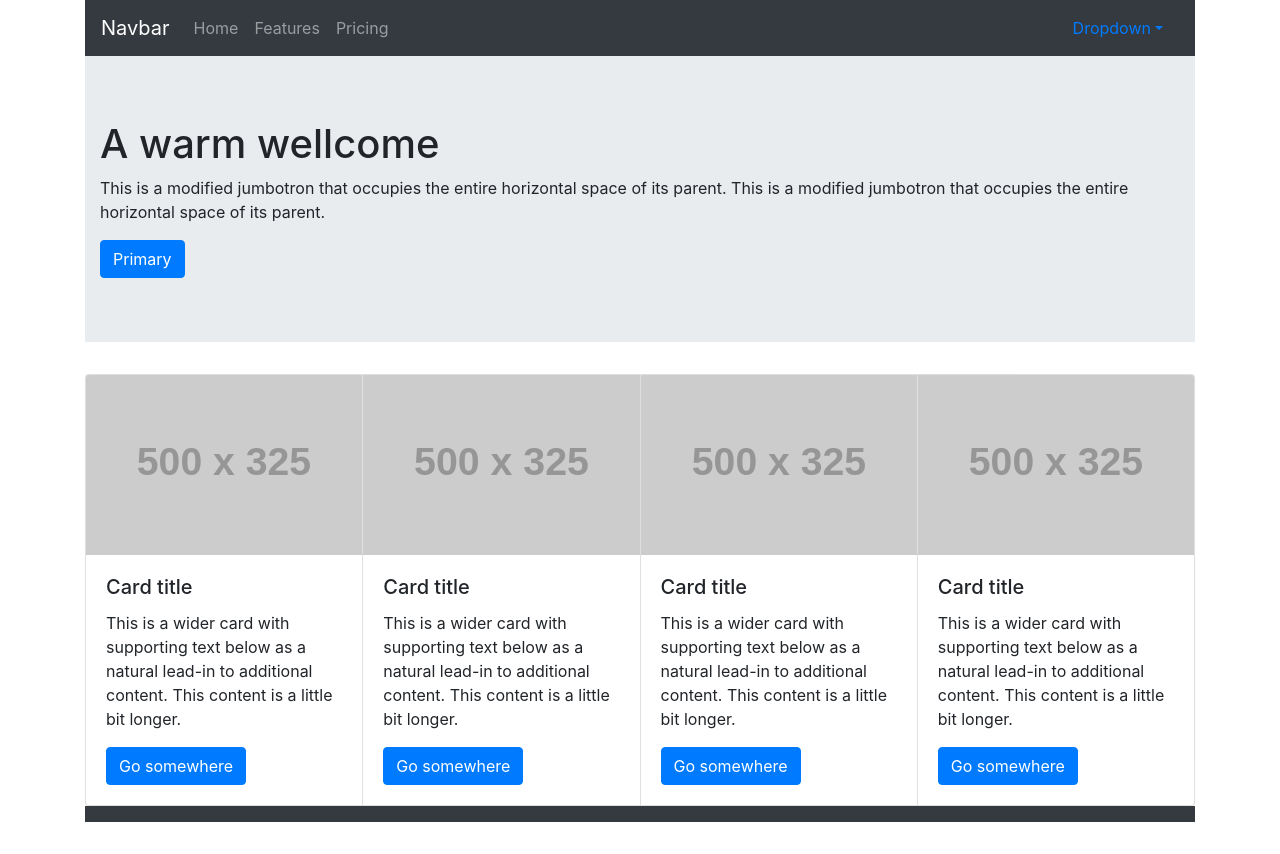
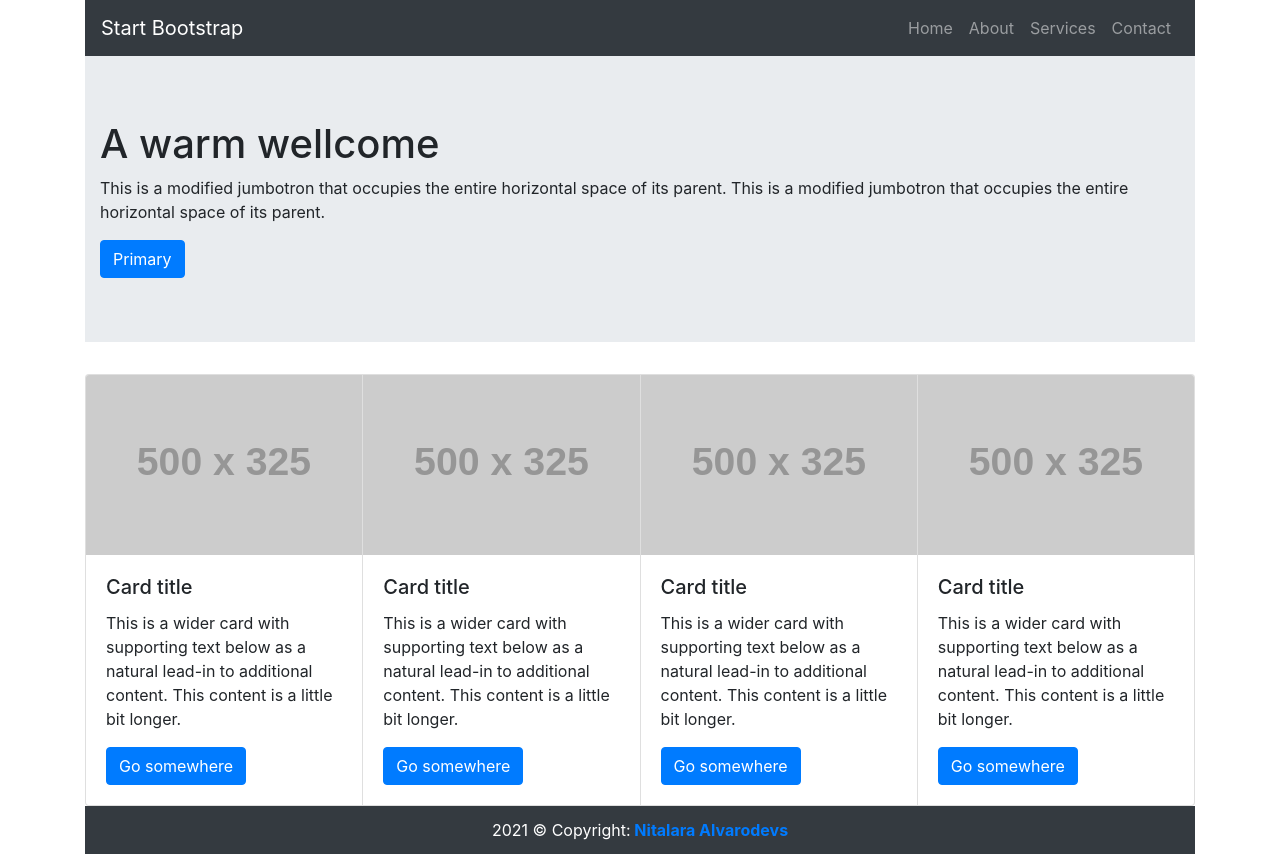
Before and after one commit to nitlara/LandingpageReact, a React app: page / in a window 1280 px wide. Before the commit the page ends 822 px from the top, so only its background shows below. Built offline with nearby package versions, Linux system fonts and the light colour scheme; placeholder pictures from the web are drawn by us.

Commit message:
Responsive Navbar & Footer updated

```diff
--- a/package.json
+++ b/package.json
@@ -60,7 +60,12 @@
 		]
 	},
 	"dependencies": {
+		"@fortawesome/fontawesome-free": "^5.15.1",
+		"@fortawesome/free-solid-svg-icons": "^5.15.1",
+		"@fortawesome/react-fontawesome": "^0.1.14",
 		"bootstrap": "^4.5.3",
+		"bootstrap-icons-react": "^1.0.0",
+		"font-awesome": "^4.7.0",
 		"jquery": "^3.5.1",
 		"mdbootstrap": "^4.19.2",
 		"popper.js": "^1.12.9",
@@ -68,6 +73,7 @@
 		"query-string": "^5.1.1",
 		"react": "^16.8.6",
 		"react-bootstrap": "^1.4.3",
+		"react-bootstrap-icons": "^1.2.3",
 		"react-dom": "^16.8.6",
 		"react-polyfills": "0.0.1"
 	}
--- a/src/js/component/footer.js
+++ b/src/js/component/footer.js
@@ -4,7 +4,21 @@ import { Navbar, Nav, NavItem, NavDropdown, MenuItem } from "react-bootstrap";
 export function Footer() {
 	return (
 		<div>
-			<Navbar bg="dark" variant="dark" />
+			<Navbar bg="dark" variant="dark" className="justify-content-center">
+				<div className="footer-copyright py-1 text-center">
+					2021 © Copyright:
+					<a
+						id="footer-link-react-copyright"
+						href="https://github.com/nitlara">
+						<strong> Nitalara </strong>
+					</a>
+					<a
+						id="footer-link-react-copyright"
+						href="https://github.com/Alvarodevs">
+						<strong> Alvarodevs </strong>
+					</a>
+				</div>
+			</Navbar>
 		</div>
 	);
 }
--- a/src/js/component/navbar.js
+++ b/src/js/component/navbar.js
@@ -1,32 +1,38 @@
 import React from "react";
 import { Navbar, Nav, NavItem, NavDropdown, MenuItem } from "react-bootstrap";
 
+//CON ESTOS IMPORTS TAMPOCO RECONOCE EL MODULE
+// import { FontAwesomeIcon } from "@fortawesome/react-fontawesome";
+// import { faBars } from "@fortawesome/free-solid-svg-icons";
+
+//ARCHIVO ESPECIFICO CONTENEDOR DEL ICONO PARA RESPONSIVE MENU (COMO EL EJERCICIO DE SIMPLE COUNTER)
+//RECOGIDO DE AQUI: https://github.com/breatheco-de/student-client/blob/master/src/js/utils/icons.js
+
+//import "./icons.js";
+
 export function Navbar2() {
+	//const NavbarDropIcon = <i className="fas fa-bars" />;
+
 	return (
 		<div>
-			<Navbar bg="dark" variant="dark">
-				<Navbar.Brand href="#home">Navbar</Navbar.Brand>
-				<Nav className="mr-auto">
-					<Nav.Link href="#home">Home</Nav.Link>
-					<Nav.Link href="#features">Features</Nav.Link>
-					<Nav.Link href="#pricing">Pricing</Nav.Link>
-				</Nav>
-
-				<NavDropdown title="Dropdown" id="collasible-nav-dropdown">
-					<NavDropdown.Item href="#action/3.1">
-						Action
-					</NavDropdown.Item>
-					<NavDropdown.Item href="#action/3.2">
-						Another action
-					</NavDropdown.Item>
-					<NavDropdown.Item href="#action/3.3">
-						Something
-					</NavDropdown.Item>
-					<NavDropdown.Divider />
-					<NavDropdown.Item href="#action/3.4">
-						Separated link
-					</NavDropdown.Item>
-				</NavDropdown>
+			<Navbar
+				collapseOnSelect
+				expand="lg"
+				bg="dark"
+				variant="dark"
+				className="d-flex justify-content-between">
+				<Navbar.Brand href="#home">Start Bootstrap</Navbar.Brand>
+				<div>
+					<Navbar.Toggle aria-controls="responsive-navbar-nav" />
+					<Navbar.Collapse id="responsive-navbar-nav">
+						<Nav className="mr-auto">
+							<Nav.Link href="#home">Home</Nav.Link>
+							<Nav.Link href="#about">About</Nav.Link>
+							<Nav.Link href="#services">Services</Nav.Link>
+							<Nav.Link href="#contact">Contact</Nav.Link>
+						</Nav>
+					</Navbar.Collapse>
+				</div>
 			</Navbar>
 		</div>
 	);
--- a/src/js/index.js
+++ b/src/js/index.js
@@ -8,6 +8,9 @@ import "bootstrap";
 //include your index.scss file into the bundle
 import "../styles/index.scss";
 
+//include fontawesome library(Alvaro)
+//import "@fortawesome/react-fontawesome";
+
 //import your own components
 import { Home } from "./component/home.js";
 
--- a/src/styles/index.scss
+++ b/src/styles/index.scss
@@ -1,4 +1,8 @@
 @import "~bootstrap/scss/bootstrap.scss";
+
+.footer-copyright{
+    color: white;
+}
 
 /*
 
```
Also changed, not shown: 1 other file.
